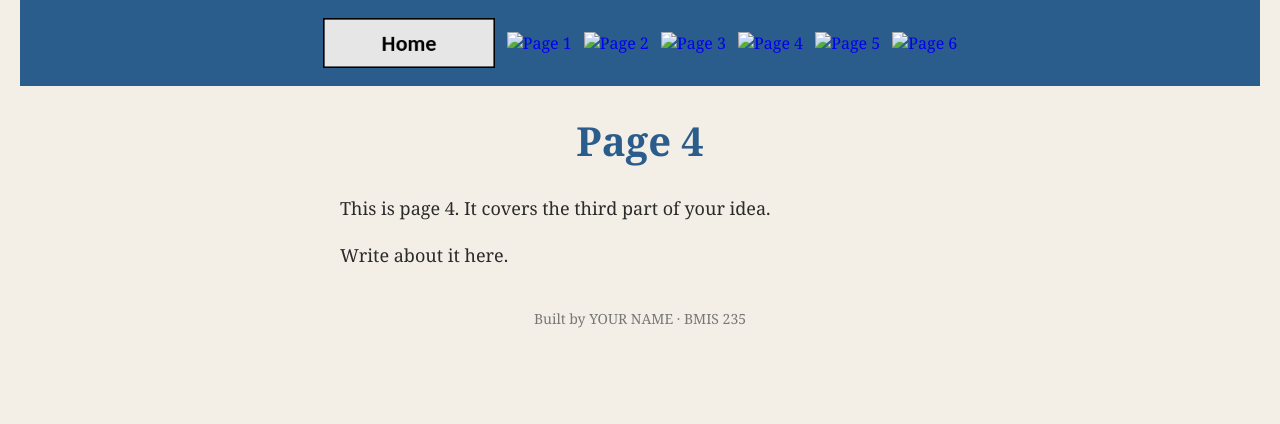
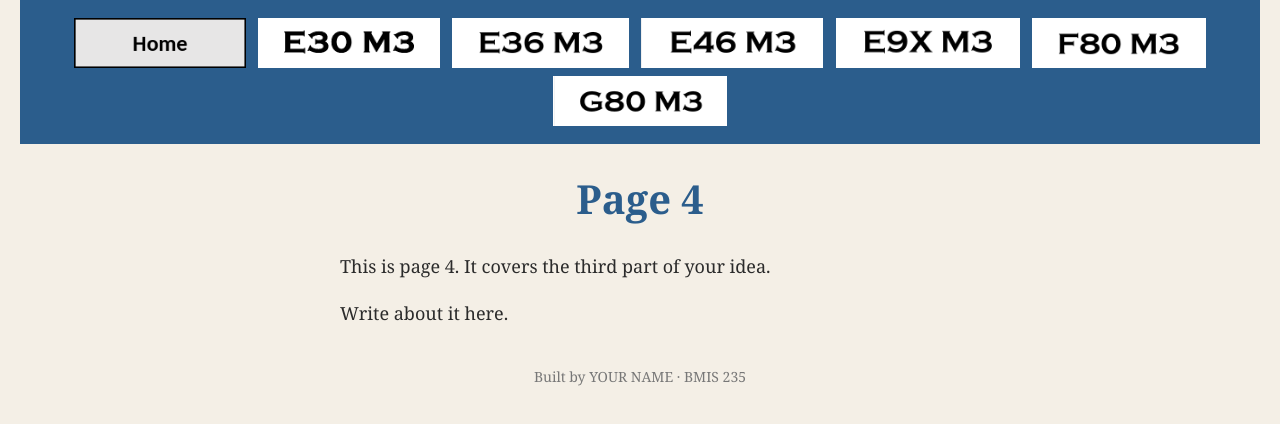
Before and after one commit to MLonichII/bmis235-html-3, a plain HTML site: page page4.html in a window 1280 px wide. Drawn offline with Linux system fonts and the light colour scheme.

Commit message:
Update navigation menu images on page4.html

```diff
--- a/page4.html
+++ b/page4.html
@@ -21,13 +21,13 @@
      other three pages, so every page has the exact same menu.
      ===================================================================== -->
 <nav>
-    <a href="index.html"><img src="img/home.png" alt="Home"></a>
-    <a href="page1.html"><img src="img/page1.png" alt="Page 1"></a>
-    <a href="page2.html"><img src="img/page2.png" alt="Page 2"></a>
-    <a href="page3.html"><img src="img/page3.png" alt="Page 3"></a>
-     <a href="page4.html"><img src="img/page3.png" alt="Page 4"></a>
-    <a href="page5.html"><img src="img/page3.png" alt="Page 5"></a>
-    <a href="page6.html"><img src="img/page3.png" alt="Page 6"></a>
+  <a href="index.html"><img src="img/home.png" alt="Home"></a>
+    <a href="page1.html"><img src="img/E30 M3new.png" alt="Page 1"></a>
+    <a href="page2.html"><img src="img/E36 M3new.png" alt="Page 2"></a>
+    <a href="page3.html"><img src="img/E46 M3new.png" alt="Page 3"></a>
+    <a href="page4.html"><img src="img/E9X M3new.png" alt="Page 4"></a>
+    <a href="page5.html"><img src="img/F80 M3new.png" alt="Page 5"></a>
+    <a href="page6.html"><img src="img/G80 M3new.png" alt="Page 6"></a>
 </nav>
 
 <h1>Page 4</h1>
```
